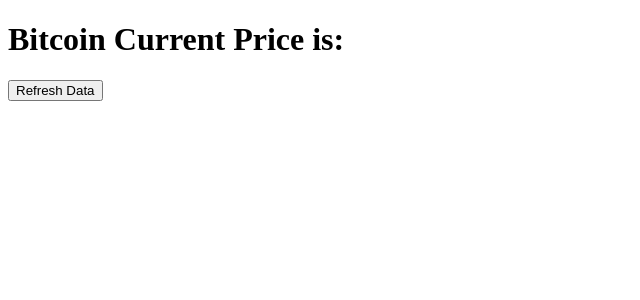
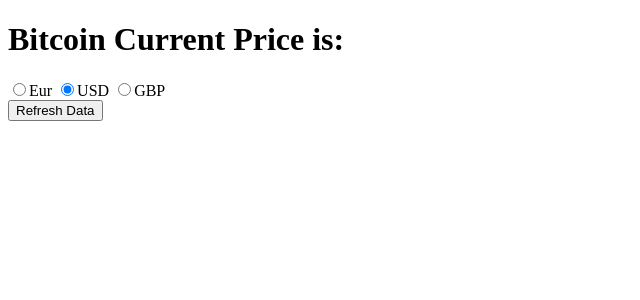
Before and after one commit to rvvergara/advanced-web-developer-bootcamp-notes-examples-and-exercises, a PHP site: page /bitcoin-starter.html in a window 1280 px wide. Shown: the top 300 px of the page, without its empty margins (0-640 px from the left). Run offline with PHP 8.4, Linux system fonts and the light colour scheme.

Commit message:
Do Bitcoin price checker exercise

```diff
--- a/Section7-AJAX-Part1-XHR-and-Fetch/assets/css/bitcoin-starter.css
+++ b/Section7-AJAX-Part1-XHR-and-Fetch/assets/css/bitcoin-starter.css
@@ -4,7 +4,7 @@
 
   .animate{
     opacity: 0;
-    animation: price-change 2s linear 0.15s 1 forwards;
+    animation: price-change 0.8s linear 0.15s 1 forwards;
 }
 
 @keyframes price-change {
@@ -13,10 +13,10 @@
         transform: scale(1.2);
     }
     50%{
-        opacity: 0;
+        opacity: 0.3;
     }
     90%{
-        opacity: 0.3;
+        opacity: 0.7;
     }
     100%{
         opacity: 1;
--- a/Section7-AJAX-Part1-XHR-and-Fetch/assets/js/bitcoin-starter.js
+++ b/Section7-AJAX-Part1-XHR-and-Fetch/assets/js/bitcoin-starter.js
@@ -1,18 +1,37 @@
 let XHR     =   new XMLHttpRequest(),
     btn     =   document.querySelector("button"),
     title   =   document.querySelector("title"),
-    price   =   document.querySelector("#price");
+    price   =   document.querySelector("#price"),
+    form    =   document.querySelector("form"),
+    currencies = document.querySelectorAll("input[type='radio']"),
+    currency = "",
+    currencySyms = {
+            EUR: "€",
+            USD: "$",
+            GBP: "£",
+        },
+    sym = "";
+
+function selectCurrency(arr){
+    for(let radio of arr){
+        if(radio.checked){
+            currency = radio.id;
+            sym = currencySyms[currency];
+        }
+    }
+    return [currency,sym];
+}
 
 function updatePrice(){
     XHR.onreadystatechange = function(){
         if(XHR.readyState == 4 && XHR.status == 200){
-            let updatedPrice = "$ "+ (JSON.parse(XHR.responseText).bpi.USD.rate);
+            let updatedPrice = selectCurrency(currencies)[1]+" "+ (JSON.parse(XHR.responseText).bpi[selectCurrency(currencies)[0]].rate);
+            updatedPrice = updatedPrice.slice(0,updatedPrice.length-2);
             price.classList.add("animate");
             price.textContent = updatedPrice;
             title.textContent = updatedPrice+" - Bitcoin Price Exercise | AJAX"
         }
     }
-
     XHR.open("GET","https://api.coindesk.com/v1/bpi/currentprice.json");
     XHR.send();
     price.classList.remove("animate");
@@ -20,5 +39,6 @@
 
 setInterval(updatePrice,30000);
 
+form.addEventListener("change",updatePrice);
 window.addEventListener("load",updatePrice);
 btn.addEventListener("click",updatePrice);
--- a/Section7-AJAX-Part1-XHR-and-Fetch/bitcoin-starter.html
+++ b/Section7-AJAX-Part1-XHR-and-Fetch/bitcoin-starter.html
@@ -9,6 +9,11 @@
 </head>
 <body>
     <h1>Bitcoin Current Price is: <span id="price"></span></h1>
+    <form>
+        <input type="radio" name="currency" id="EUR">Eur
+        <input type="radio" name="currency" id="USD" checked>USD
+        <input type="radio" name="currency" id="GBP">GBP
+    </form>
     <button>Refresh Data</button>
     <script src="./assets/js/bitcoin-starter.js"></script>
 </body>
```
